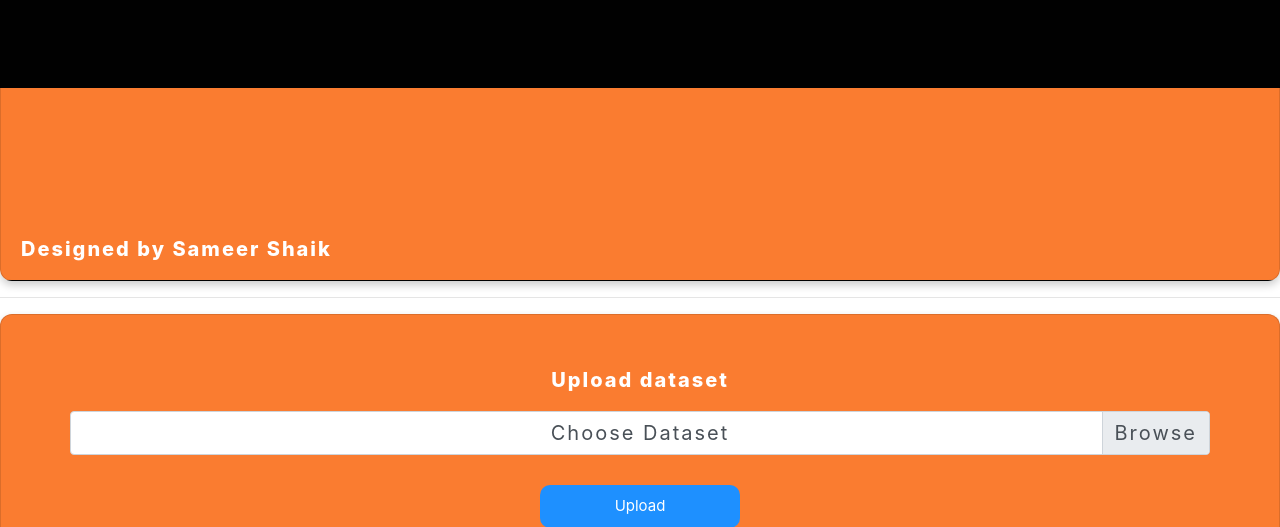
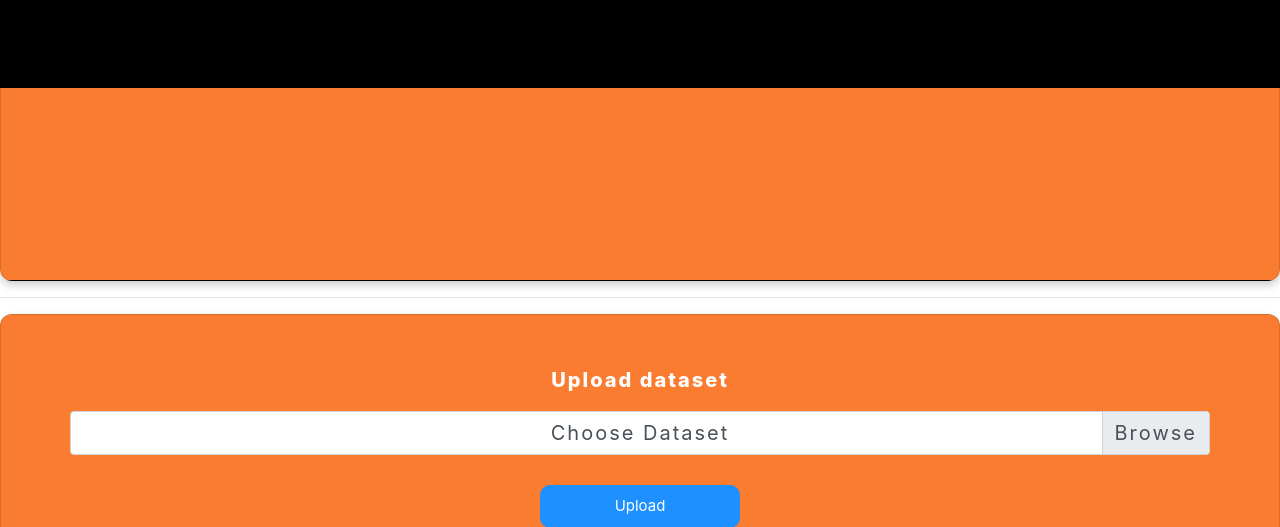
Before and after one commit to Sameer7878/ML_LAB_ALGO_PAGE, a Flask app: page / in a window 1280 px wide. Shown: the part 682-1209 px from the top of the page. Run offline with Flask 2, Linux system fonts and the light colour scheme.

Commit message:
name modifed

```diff
--- a/templates/index.html
+++ b/templates/index.html
@@ -19,7 +19,6 @@
           <button class="btn" onclick="scrolldiv('main')"><span>Get Start </span></button>
           </div>
       </div>
-      <p class="intro">Designed by <span>Sameer Shaik</span></p>
   </div>
 </div>
 <hr>
```
